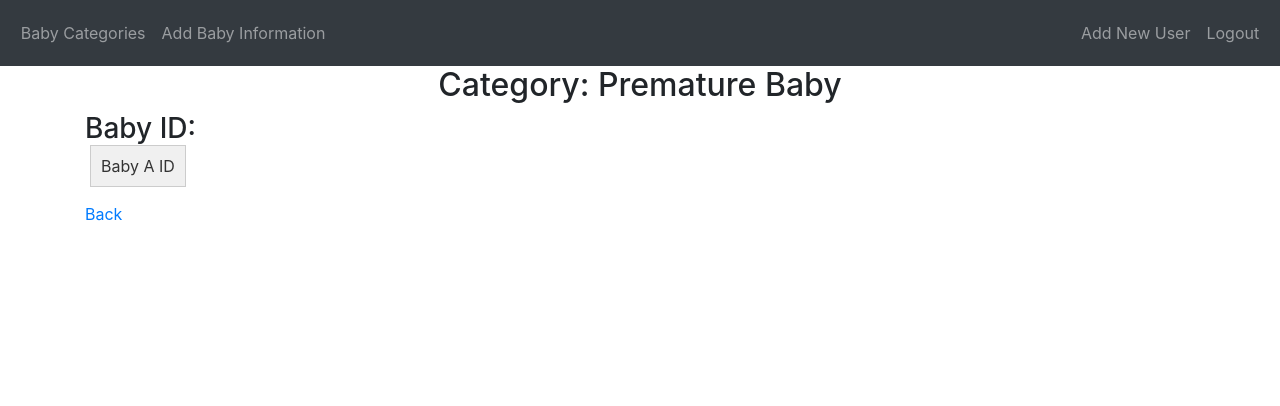
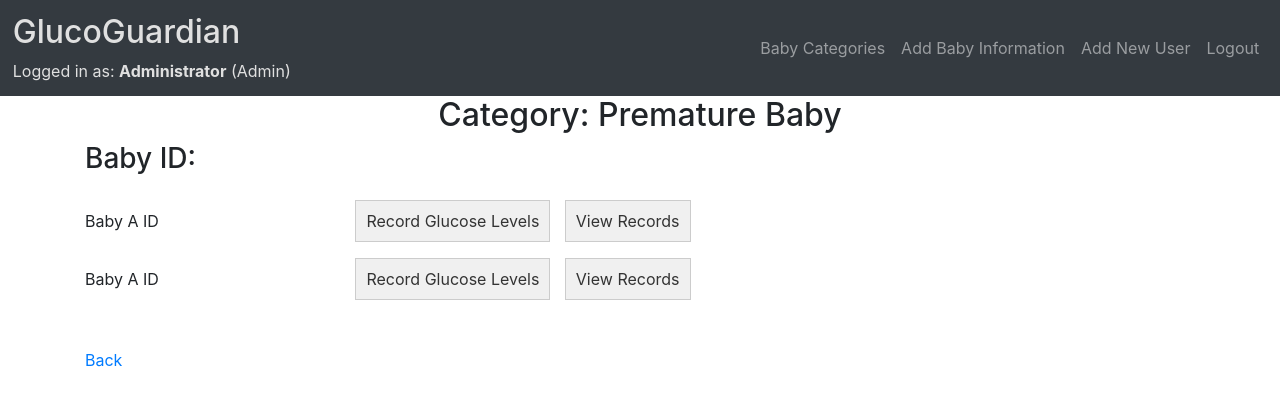
Before and after one commit to wz1421/webapp, a Flask app: page /premature-baby in a window 1280 px wide. Shown: the top 406 px of the page. Run offline with Flask 3, Linux system fonts and the light colour scheme; a user stored in the database is signed in; some libraries are stand-ins or nearby versions.

Commit message:
Add graphics for login page/navbar, initial front end for category pages

```diff
--- a/Website/Templates/base.html
+++ b/Website/Templates/base.html
@@ -43,19 +43,32 @@
         <span class="navbar-toggler-icon"></span>
       </button>
       <div class="collapse navbar-collapse" id="navbar">
-        <ul class="navbar-nav mr-auto mb-2 mb-lg-0">
+         <!-- Title -->
+         <ul class="navbar-nav mr-auto mb-2 mb-lg-0">
           <li class="nav-item">
-              <a class="nav-link" id="babyCategories" href="/baby-categories">
-                Baby Categories
-              </a>
+            <div style="display:flex; flex-direction: column; color:rgb(224, 224, 224)">
+              <h2>GlucoGuardian</h2>
+              <div>Logged in as:
+                <b>{{ current_user.first_name|capitalize }}</b>
+                <span>({{current_user.category.name|capitalize}})</span>
+              </div>
+            </div>
+          </li>
+          <!-- <li class="nav-item">
+            <div style="width:2px; height: 100%; background-color:red;"/>
+          </li> -->
+        </ul>
+        <ul class="navbar-nav ml-auto mb-2 mb-lg-0">
+          <li class="nav-item">
+            <a class="nav-link" id="babyCategories" href="/baby-categories">
+              Baby Categories
+            </a>
           </li>
           <li class="nav-item">
             <a class="nav-link" id="addBabyInfo" href="/add-baby-info">
               Add Baby Information
             </a>
           </li>
-        </ul>
-        <ul class="navbar-nav ml-auto mb-2 mb-lg-0">
           {% if current_user.category.name == "admin" %}
           <li class="nav-item">
             <!-- Display 'Add new user' link if the current user is an admin -->
@@ -71,9 +84,6 @@
             </a>
           </li>
         </ul>
-
-
-        </div>
       </div>
     </nav>
 
--- a/Website/Templates/categories/prematureBaby.html
+++ b/Website/Templates/categories/prematureBaby.html
@@ -7,7 +7,7 @@
         flex-direction: column;
     }
     .category-box {
-        width: 10%;
+        /* width: 10%; */
         margin: 5px;
         padding:10px;
         background-color: #f0f0f0;
@@ -34,9 +34,29 @@
 
     <!-- Link to plot page with a category box -->
 <div>
-    <a href="{{ url_for('views.plot') }}" class="category-box">Baby A ID</a>
+    <div style="width: 55%; margin-block: 3%; align-self: center; display:flex; flex-direction: row; align-items: center; justify-content: space-between;">
+        <span>Baby A ID</span>
+        <div>
+            <a href="{{ url_for('views.plot') }}" class="category-box">Record Glucose Levels</a>
+            <a href="{{ url_for('views.plot') }}" class="category-box">View Records</a>
+        </div>
+    </div>
+
+    <div style="width: 55%; margin-block: 3%; align-self: flex-start; display:flex; flex-direction: row; align-items: center; justify-content: space-between;">
+        <span>Baby A ID</span>
+        <div>
+            <a href="{{ url_for('views.plot') }}" class="category-box">Record Glucose Levels</a>
+            <a href="{{ url_for('views.plot') }}" class="category-box">View Records</a>
+        </div>
+    </div>
     {% for baby in babies %}
-    <a href="{{ url_for('views.plot') }}" class="category-box">NIGEL No. {{ baby.nigel_number }} (born {{ baby.dob }})</a>
+        <div style="width: 55%; margin-block: 3%; align-self: flex-start; display:flex; flex-direction: row; align-items: center; justify-content: space-between;">
+            <span>NIGEL No. {{ baby.nigel_number }} (born {{ baby.dob }})</span>
+            <div>
+                <a href="{{ url_for('views.plot', nigel=baby.nigel_number) }}" class="category-box">Record Glucose Levels</a>
+                <a href="{{ url_for('views.plot', nigel=baby.nigel_number) }}" class="category-box">View Records</a>
+            </div>
+        </div>
     {% endfor %}
 </div>
 
--- a/Website/Templates/plotplot.html
+++ b/Website/Templates/plotplot.html
@@ -17,7 +17,7 @@
 }
 #chart {
     width: 100%;
-    height: 400px;
+    max-height: 70%;
 }
 .notice {
     background-color: #f0f0f0;
@@ -92,8 +92,7 @@ text-align: left;
 </style>
 </head>
 <body>
-
-<div class="container">
+    <div class="container">
     <div class="notice">
         Notice: Default time value are set to be 24 hours in a day.
         Please separate each value you enter by ','.
--- a/Website/__init__.py
+++ b/Website/__init__.py
@@ -5,6 +5,7 @@ from werkzeug.security import generate_password_hash
 from .models import db, User, Baby, BabyCategory, Gender, UserCategory
 from .views import views
 from .auth import auth
+from .admin import admin
 
 DB_NAME = "database.db"
 
@@ -43,6 +44,7 @@ def create_app():
     def load_user(email):
         return User.query.get(email)
 
+    app.register_blueprint(admin, url_prefix='/')
     app.register_blueprint(auth, url_prefix='/')
     app.register_blueprint(views, url_prefix='/')
     return app
--- a/Website/admin.py
+++ b/Website/admin.py
@@ -52,4 +52,4 @@ def sign_up_post():
 
         flash('Account created! Welcome.', category='success')
         return redirect(url_for("views.home"))
-    return redirect(url_for("admin.signup"))
+    return redirect(url_for("admin.sign_up"))
```
Also changed, not shown: Website/Templates/login_signup/login.html (+6 -6 lines), Website/static/blackfont_glucoguardian.svg (added), Website/static/gluco_guardian.svg (added), 1 other file.
